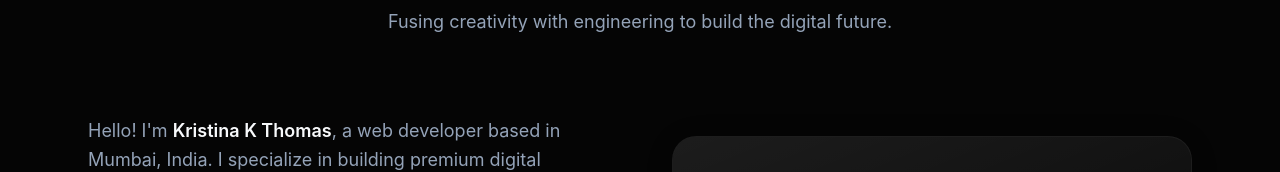
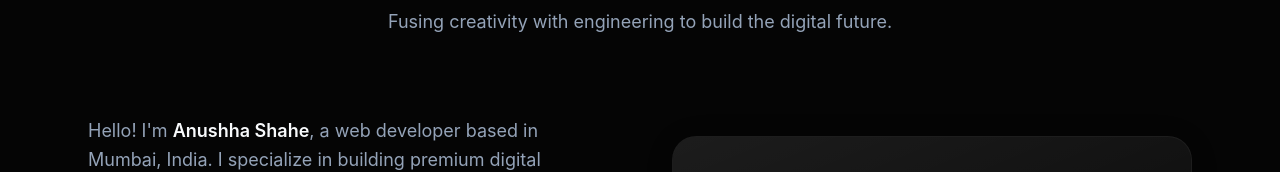
Before and after one commit to AnushhaShahe/10568portfolio, a React (Vite) app: page / in a window 1280 px wide. Shown: the part 960-1132 px from the top of the page. Built offline with nearby package versions, Linux system fonts and the light colour scheme.

Commit message:
Update About.jsx

```diff
--- a/src/components/sections/About.jsx
+++ b/src/components/sections/About.jsx
@@ -31,7 +31,7 @@ const About = () => {
       <div className="flex flex-col md:flex-row gap-16 items-center mb-24">
         <div className="w-full md:w-1/2 space-y-6 text-lg text-text-muted leading-relaxed">
           <p>
-            Hello! I'm <strong className="text-text-color font-semibold">Kristina K Thomas</strong>, a web developer based in Mumbai, India. I specialize in building premium digital experiences that are as technically sound as they are visually striking.
+            Hello! I'm <strong className="text-text-color font-semibold">Anushha Shahe</strong>, a web developer based in Mumbai, India. I specialize in building premium digital experiences that are as technically sound as they are visually striking.
           </p>
           <p>
             My approach combines modern frameworks like React with cutting-edge CSS techniques (like glassmorphism and complex animations) to deliver products that truly stand out in today's crowded digital landscape.
```
